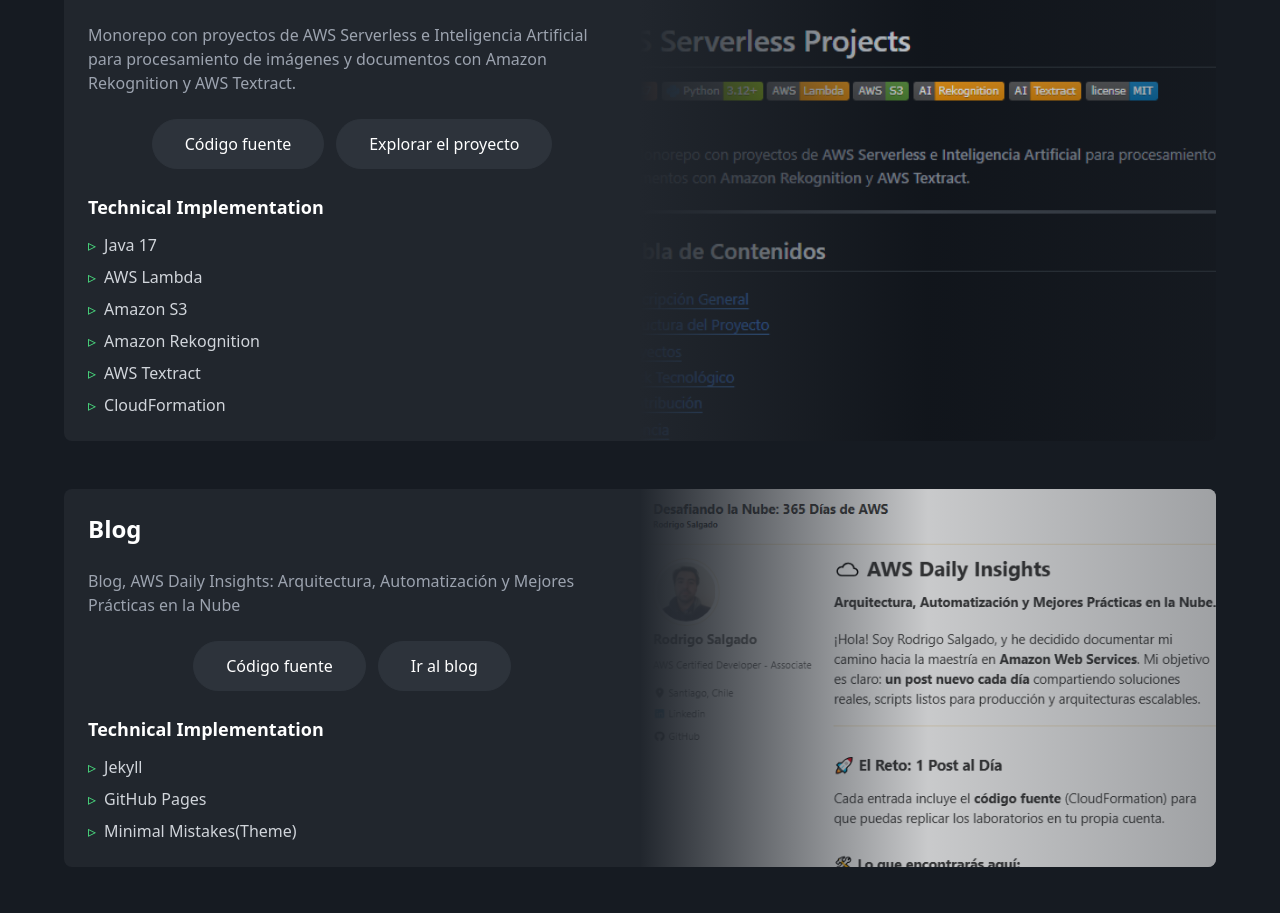
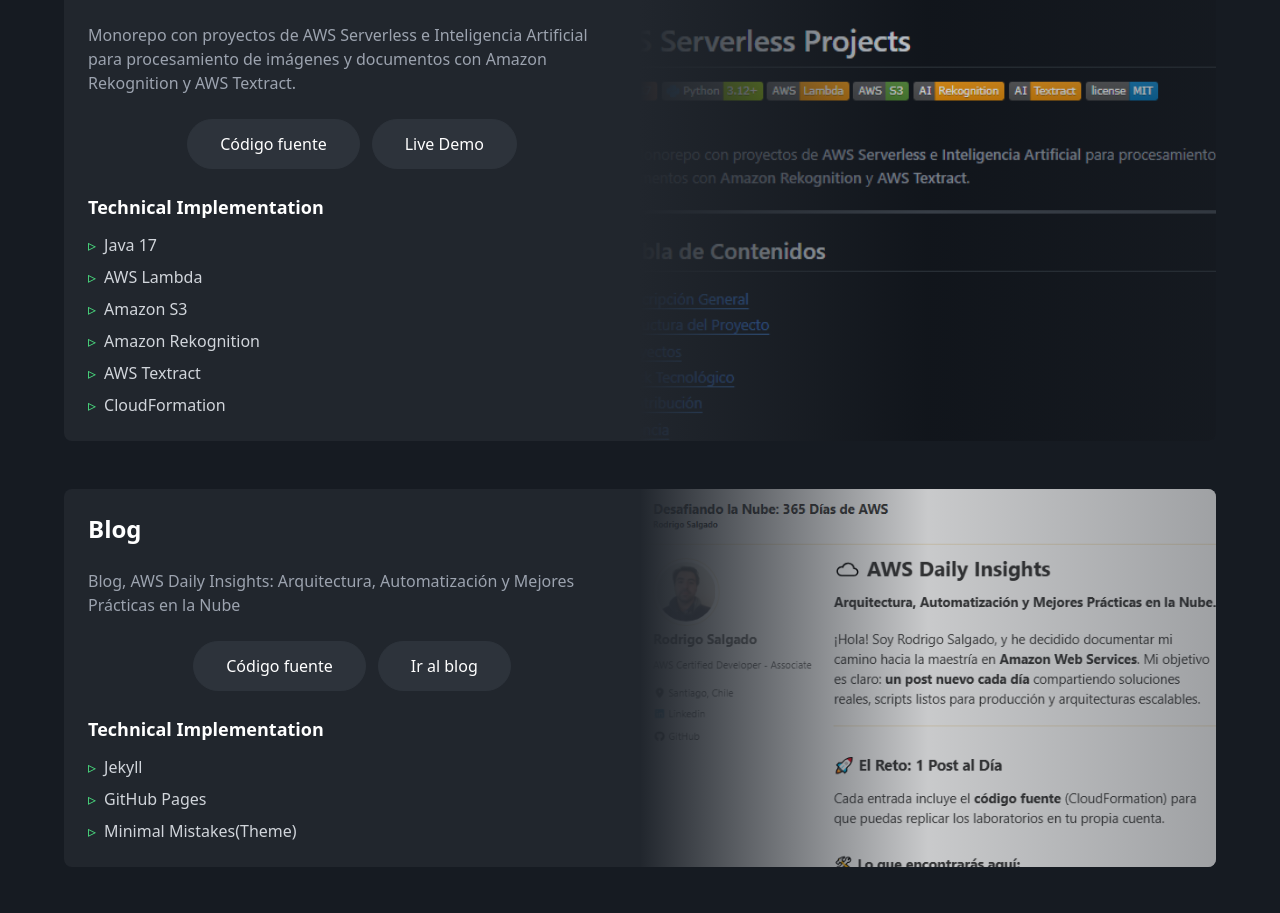
Before and after one commit to rsalgadoc/rsalgadoc.github.io, a Next.js app: page / in a window 1280 px wide. Shown: the part 1021-1934 px from the top of the page. Built offline with nearby package versions, Linux system fonts and the light colour scheme.

Commit message:
update demo url for AWS Serverless Projects

```diff
--- a/app/components/ProjectsSection.tsx
+++ b/app/components/ProjectsSection.tsx
@@ -13,7 +13,7 @@
 							description: 'Monorepo con proyectos de AWS Serverless e Inteligencia Artificial para procesamiento de imágenes y documentos con Amazon Rekognition y AWS Textract.',
 							links: [
 								{ name: 'Código fuente', value: 'https://github.com/rsalgadoc/aws-projects' },
-								{ name: 'Explorar el proyecto', value: 'https://github.com/rsalgadoc/aws-projects/tree/main/projects/s3-ia-processor-java' },
+								{ name: 'Live Demo', value: 'https://main.d1e1spvedb1w6y.amplifyapp.com/' },
 							],
 							techDetails: ['Java 17', 'AWS Lambda', 'Amazon S3', 'Amazon Rekognition', 'AWS Textract', 'CloudFormation'],
 							image: '/aws-serverless-projects.png',
```
